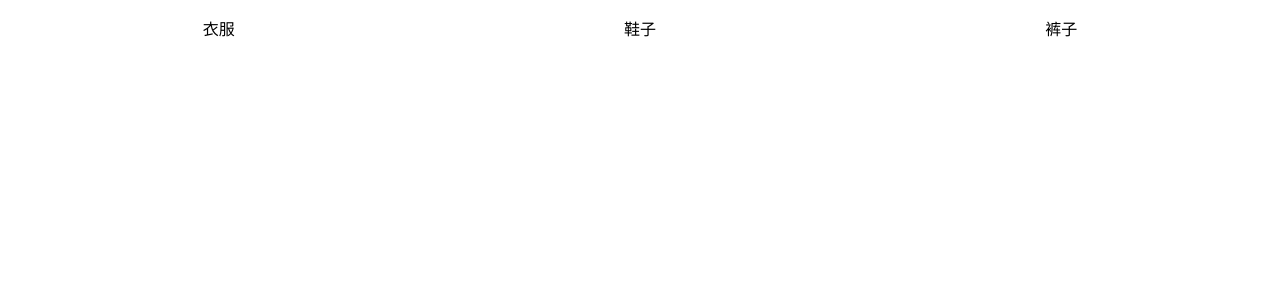
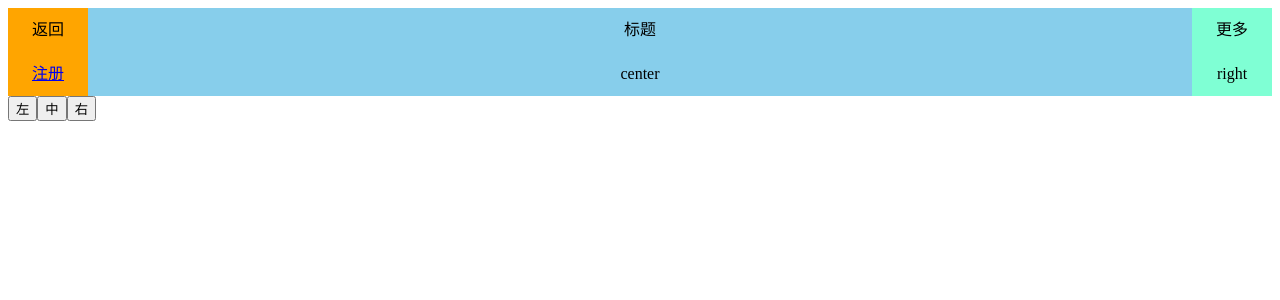
Before and after one commit to bytemanxie/WebLearing, a Vue app in the folder Vue实战/code/03_learn_component/: page / in a window 1280 px wide. Shown: the top 300 px of the page. Built offline with nearby package versions, Linux system fonts and the light colour scheme.

Commit message:
插槽学习

```diff
--- a/Vue实战/code/03_learn_component/src/04_组件通信-案例练习(重要)/App.vue
+++ b/Vue实战/code/03_learn_component/src/04_组件通信-案例练习(重要)/App.vue
@@ -3,13 +3,26 @@
   export default {
     components: {
       ControlTable
+    },
+    data(){
+      return{
+        cur: -1,
+        pagecontend: ['衣服页面', '鞋子页面', '裤子页面']
+      }
+    },
+    methods: {
+      tablecontent(index){
+        // console.log(index)
+        this.cur = index
+      }
     }
   }
 </script>
 
 <template>
-  <control-table :titles="['衣服', '鞋子', '裤子']"></control-table>
+  <control-table :titles="['衣服', '鞋子', '裤子']" @change="tablecontent"></control-table>
 <!--  <control-table :titles="['流行', '最新', '优选']"></control-table>-->
+  <h2>{{pagecontend[this.cur]}}</h2>
 </template>
 
 <style scoped>
--- a/Vue实战/code/03_learn_component/src/04_组件通信-案例练习(重要)/ControlTable.vue
+++ b/Vue实战/code/03_learn_component/src/04_组件通信-案例练习(重要)/ControlTable.vue
@@ -1,7 +1,9 @@
 <script>
   export default {
     data(){
-
+      return {
+        cur: -1
+      }
     },
     props: {
       titles: {
@@ -9,13 +11,20 @@
         default: () => []
       }
     },
+    emits: ['change'],
+    methods: {
+      itemClick(index){
+        this.cur = index
+        this.$emit('change', index)
+      }
+    },
   }
 </script>
 
 <template>
   <div class="table-control">
-    <template v-for="item in titles" :key="item">
-      <div class="table-control-item">
+    <template v-for="(item, index) in titles" :key="item">
+      <div class="table-control-item" @click="itemClick(index)" :class="{active: index === this.cur}">
         <span>{{item}}</span>
       </div>
     </template>
@@ -32,4 +41,13 @@
   .table-control-item{
     flex: 1;
   }
+  .table-control-item.active{
+    color: red;
+    font-weight: bold;
+  }
+  .table-control-item.active span {
+    border-bottom: 3px solid red;
+    padding: 8px;
+  }
+
 </style>
--- /dev/null
+++ b/Vue实战/code/03_learn_component/src/06_组件插槽-具名插槽(掌握)/App.vue
@@ -0,0 +1,44 @@
+<script>
+import NavBar from './NavBar'
+ export default {
+   components: {
+     NavBar
+   },
+   data() {
+     return {
+       position: 'left'
+     }
+   },
+   methods: {
+     changepos() {
+       this.position = 'left'
+     }
+   }
+ }
+</script>
+
+<template>
+  <nav-bar>
+    <template v-slot:left>
+       返回
+    </template>
+    <template v-slot:center>
+       标题
+    </template>
+    <template v-slot:right>
+       更多
+    </template>
+  </nav-bar>
+  <nav-bar>
+    <template v-slot:[position]>
+       <a href="#">注册</a>
+    </template>
+    <button @click="changeposleft">左</button>
+    <button @click="position = 'center'">中</button>
+    <button @click="position = 'right'">右</button>
+  </nav-bar>
+</template>
+
+<style scoped>
+
+</style>
--- /dev/null
+++ b/Vue实战/code/03_learn_component/src/06_组件插槽-具名插槽(掌握)/NavBar.vue
@@ -0,0 +1,47 @@
+<template>
+  <div class="nav-bar">
+    <div class="left">
+      <slot name="left">left</slot>
+    </div>
+    <div class="center">
+      <slot name="center">center</slot>
+    </div>
+    <div class="right">
+      <slot name="right">right</slot>
+    </div>
+  </div>
+
+  <div class="other">
+    <slot name="default"></slot>
+  </div>
+</template>
+
+<script>
+export default {
+
+}
+</script>
+
+<style scoped>
+.nav-bar {
+  display: flex;
+  height: 44px;
+  line-height: 44px;
+  text-align: center;
+}
+
+.left {
+  width: 80px;
+  background-color: orange;
+}
+
+.center {
+  flex: 1;
+  background-color: skyblue;
+}
+
+.right {
+  width: 80px;
+  background-color: aquamarine;
+}
+</style>
--- a/Vue实战/code/03_learn_component/src/main.js
+++ b/Vue实战/code/03_learn_component/src/main.js
@@ -1,5 +1,7 @@
 import { createApp } from 'vue'
 // import App from './01_组件的嵌套使用(重要)/App.vue'
 // import App from './03_组件通信-子传父(重要)/App.vue'
-import App from './04_组件通信-案例练习(重要)/App.vue'
+// import App from './04_组件通信-案例练习(重要)/App.vue'
+// import App from './05_组件插槽-基本使用(掌握)/App.vue'
+import App from './06_组件插槽-具名插槽(掌握)/App.vue'
 createApp(App).mount('#app')
```
Also changed, not shown: Vue实战/code/03_learn_component/src/05_组件插槽-基本使用(掌握)/App.vue (added, +38 -0 lines), Vue实战/code/03_learn_component/src/05_组件插槽-基本使用(掌握)/ShowMessage.vue (added, +22 -0 lines).
